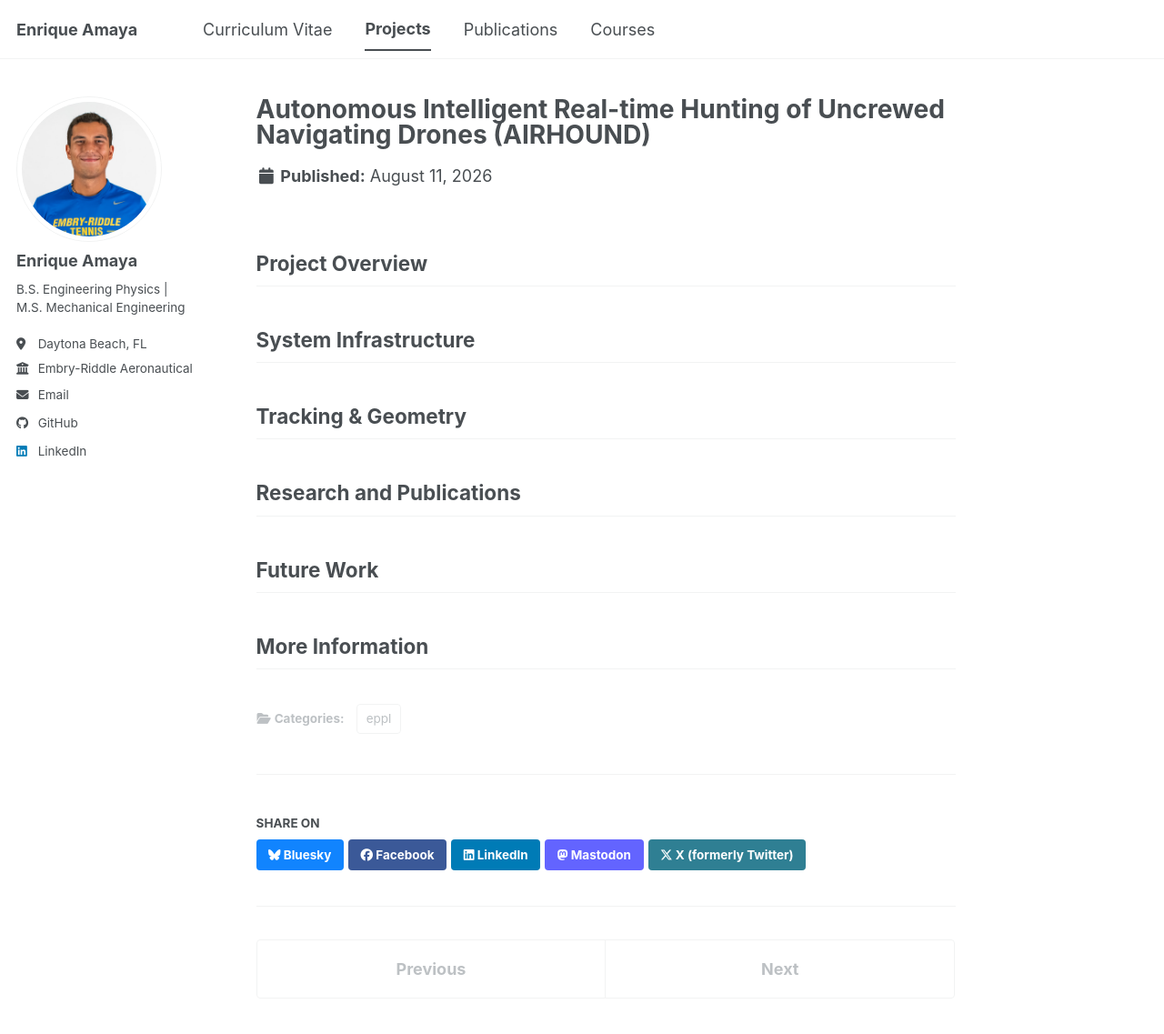
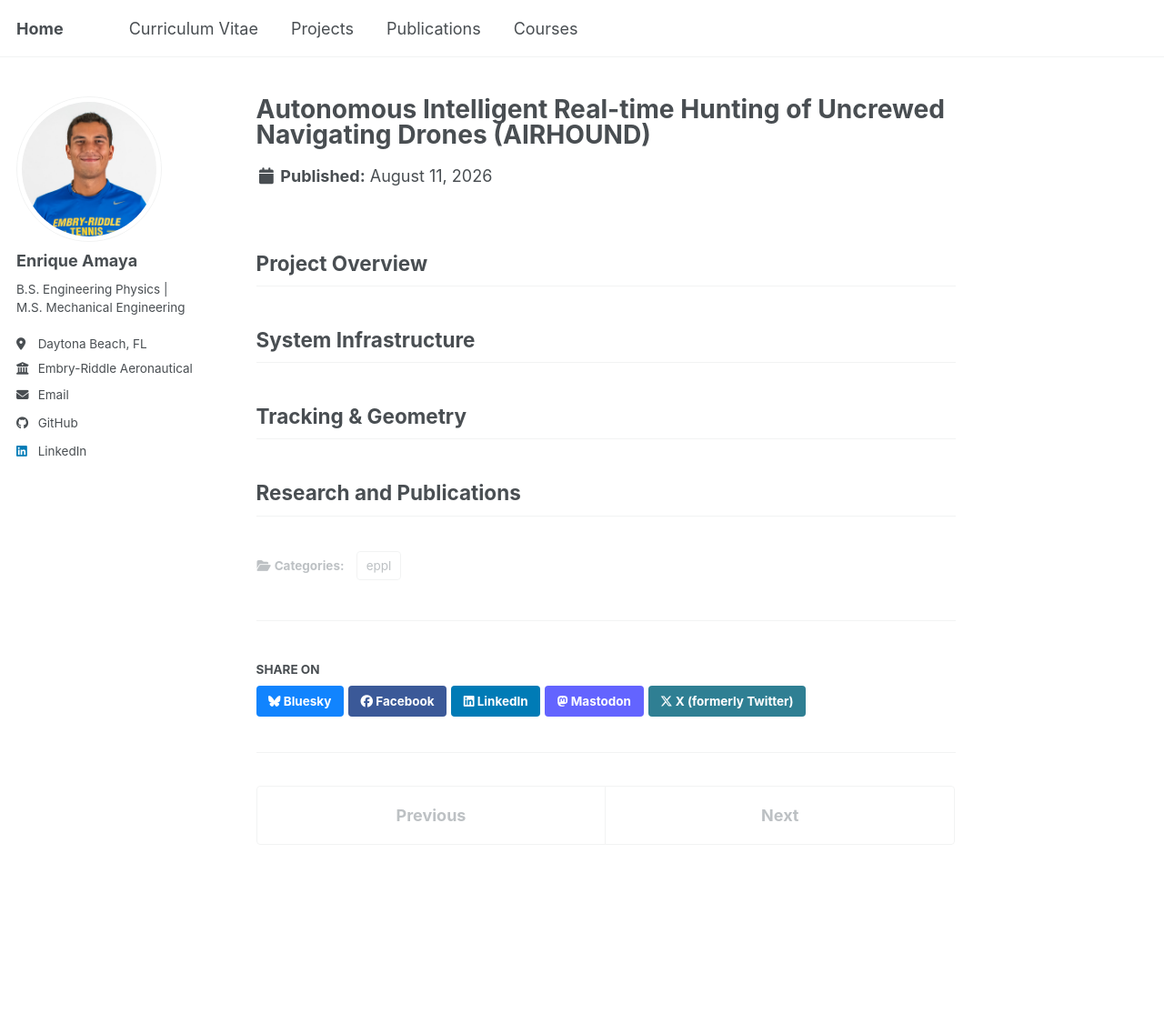
Before and after one commit to kikeamaya/kikeamaya.github.io, a Jekyll site: the page built from _portfolio/airhound.html, in a window 1280 px wide and 1260 px high. Shown: the top 1137 px of the window at 91% size. Built offline with Jekyll 4.4.1, drawn with Linux system fonts in a browser that asks for light colours; a style sheet for code colours, icons or effects is not loaded.

Commit message:
Changes: - Titles are now re-clickable after selecting them - Outline for airhound.html file

```diff
--- a/_includes/masthead.html
+++ b/_includes/masthead.html
@@ -4,8 +4,8 @@
     <div class="masthead__menu">
       <nav id="site-nav" class="greedy-nav">
         <ul class="visible-links">
-          <li class="masthead__menu-item masthead__menu-item--lg persist {% if page.url == '/' or page.url == '/index.html' %}selected{% endif %}">
-            <a href="{{ base_path }}/">{{ site.title }}</a>
+          <li class="masthead__menu-item masthead__menu-item--lg">
+            <a href="{{ base_path }}/">Home</a>
           </li>
           {% for link in site.data.navigation.main %}
             {% if link.url contains 'http' %}
@@ -13,7 +13,7 @@
             {% else %}
               {% assign domain = base_path %}
             {% endif %}
-            <li class="masthead__menu-item {% if page.url contains link.url and link.url != '/' %}selected{% endif %}">
+            <li class="masthead__menu-item">
               <a href="{{ domain }}{{ link.url }}">{{ link.title }}</a>
             </li>
           {% endfor %}
--- a/_portfolio/airhound.html
+++ b/_portfolio/airhound.html
@@ -10,13 +10,30 @@ header:
 ---
 
 <h2> Project Overview </h2>
+<!--
+- Brief Objective of AIRHOUND
+- Brief Timeline of the project (if possible)
+- Brief explanation on what kind of work AIRHOUND has been composed of
+- Redirect work into repo
+-->
 
 <h2> System Infrastructure </h2>
 
+<!--
+- List of components used in AIRHOUND
+- Purpose of each component and how they're useful towards AIRHOUND
+-->
+
 <h2> Tracking & Geometry </h2>
 
+<!--
+- Brief summary of work in Tracking & Geometry
+- Explain 3D Kalman Filter
+- Explain PINN
+- Explain pipeline of tracking from other interfaces
+-->
+
 <h2> Research and Publications </h2>
-
-<h2> Future Work </h2>
-
-<h2> More Information </h2>
+<!--
+- List work published from this project and how it can be accesed
+-->
```
